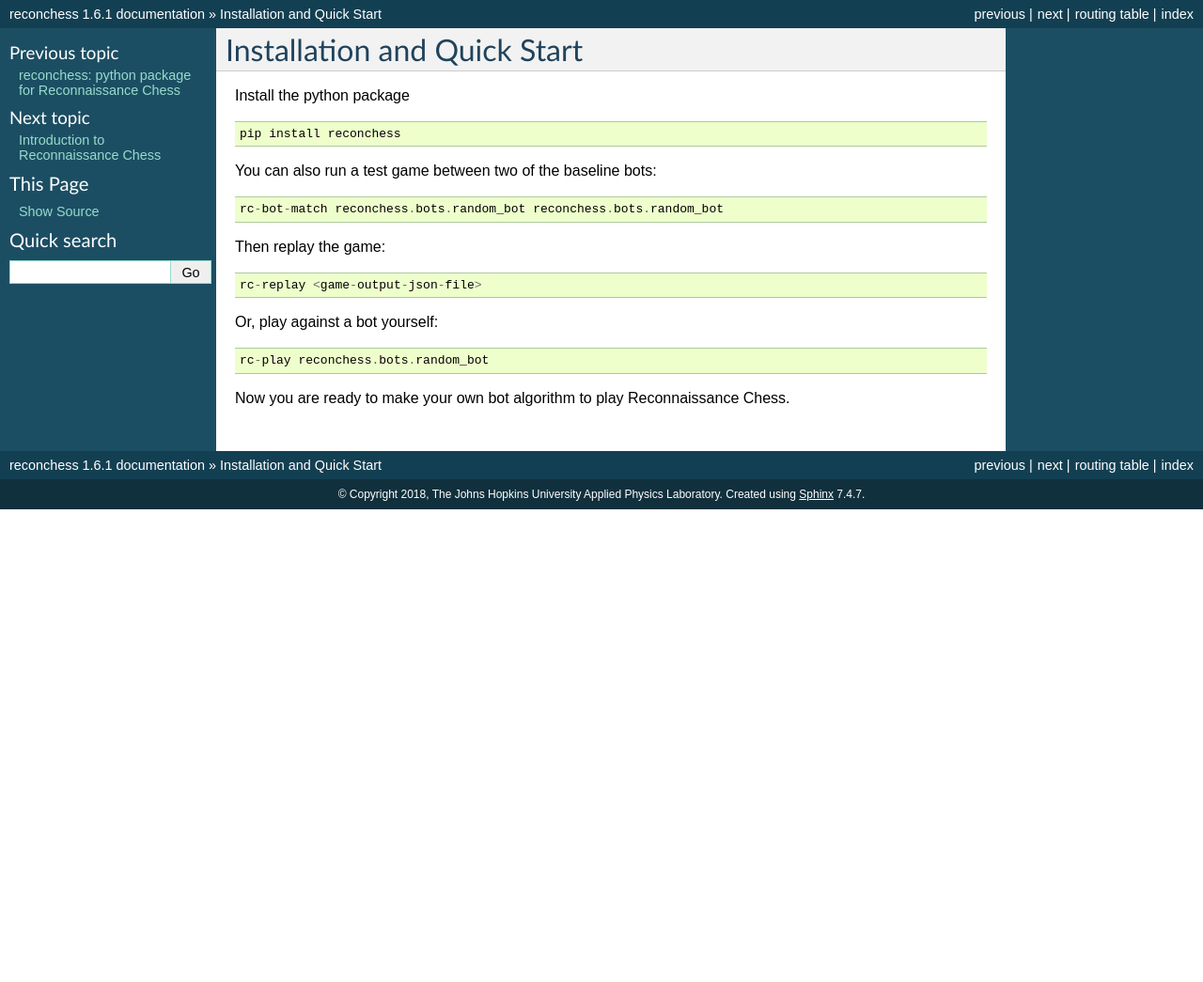
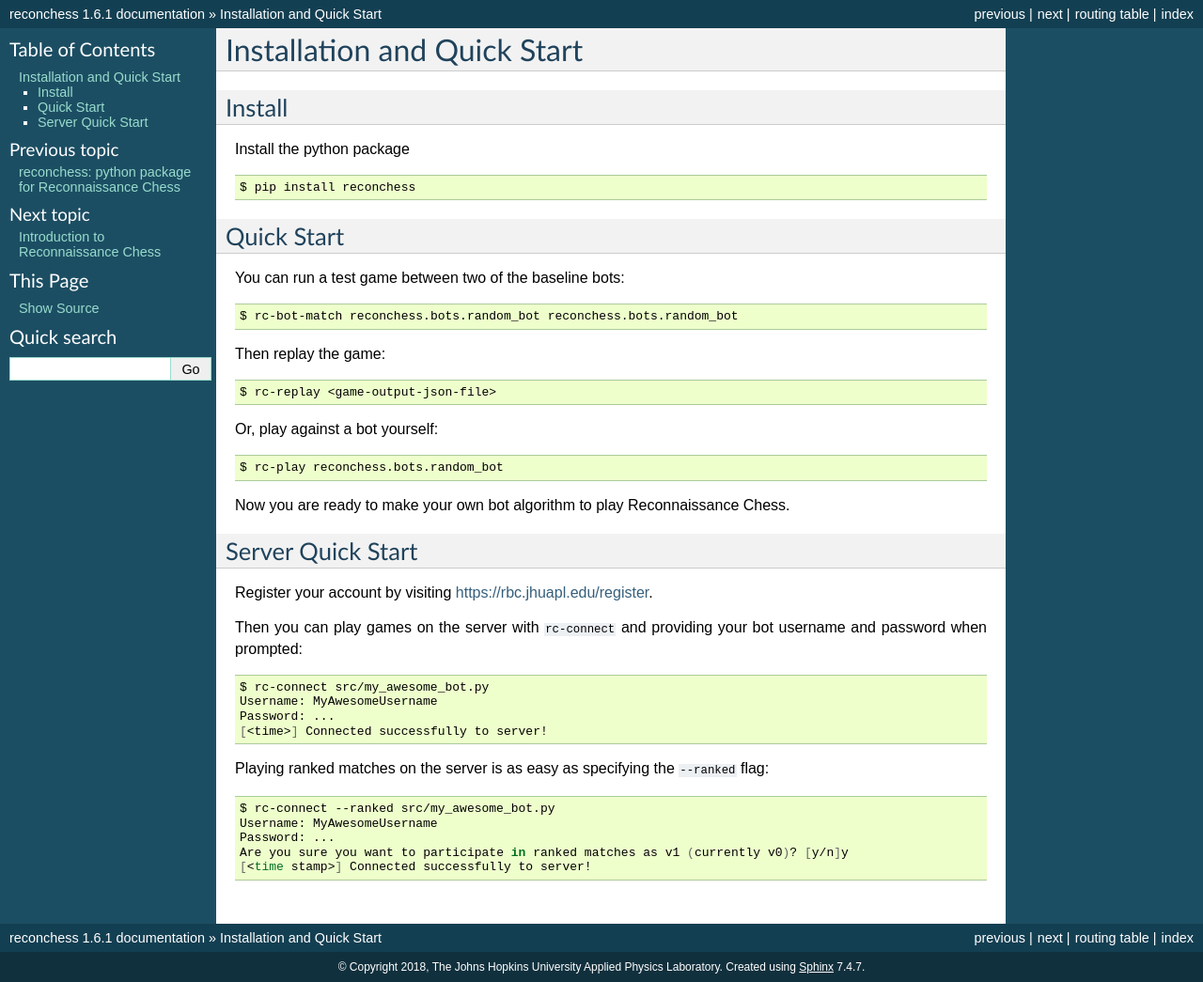
Before and after one commit to reconnaissanceblindchess/reconchess, a Sphinx documentation site: the page built from docs/source/quick_start.rst, in a window 1280 px wide. Shown: the whole page at 94% size. Built offline with Sphinx 7.4.7, drawn with Linux system fonts in a browser that asks for light colours; before the commit the page ends 900 px from its top, so only the background shows below that.

Commit message:
Adding rc-connect & ranked connect to quick start

```diff
--- a/docs/source/quick_start.rst
+++ b/docs/source/quick_start.rst
@@ -1,28 +1,58 @@
 Installation and Quick Start
 ============================
 
+Install
+-------
+
 Install the python package
 
-::
+.. code-block:: bash
 
-    pip install reconchess
+    $ pip install reconchess
 
-You can also run a test game between two of the baseline bots:
+Quick Start
+-----------
 
-::
+You can run a test game between two of the baseline bots:
 
-    rc-bot-match reconchess.bots.random_bot reconchess.bots.random_bot
+.. code-block:: bash
+
+    $ rc-bot-match reconchess.bots.random_bot reconchess.bots.random_bot
 
 Then replay the game:
 
-::
+.. code-block:: bash
 
-    rc-replay <game-output-json-file>
+    $ rc-replay <game-output-json-file>
 
 Or, play against a bot yourself:
 
-::
+.. code-block:: bash
 
-    rc-play reconchess.bots.random_bot
+    $ rc-play reconchess.bots.random_bot
 
 Now you are ready to make your own bot algorithm to play Reconnaissance Chess.
+
+Server Quick Start
+------------------
+
+Register your account by visiting https://rbc.jhuapl.edu/register.
+
+Then you can play games on the server with :code:`rc-connect` and providing your bot username and password when prompted:
+
+.. code-block:: bash
+
+    $ rc-connect src/my_awesome_bot.py
+    Username: MyAwesomeUsername
+    Password: ...
+    [<time>] Connected successfully to server!
+
+Playing ranked matches on the server is as easy as specifying the :code:`--ranked` flag:
+
+.. code-block:: bash
+
+    $ rc-connect --ranked src/my_awesome_bot.py
+    Username: MyAwesomeUsername
+    Password: ...
+    Are you sure you want to participate in ranked matches as v1 (currently v0)? [y/n]y
+    [<time stamp>] Connected successfully to server!
```
